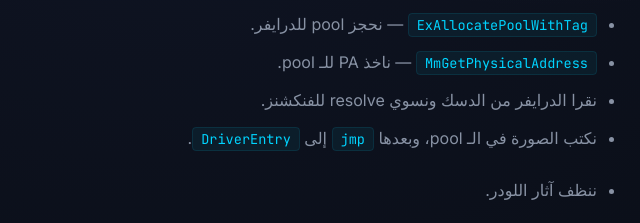
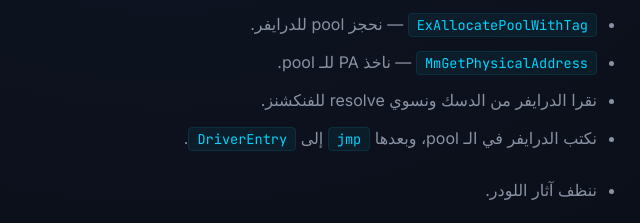
Before and after one commit to JehadAlqurashi/JehadAlqurashi.github.io, a plain HTML site: page articles/game-cheat-development-part1.html in a window 1280 px wide. Shown: the part 8526-8749 px from the top of the page, 473-1113 px from the left. Drawn offline with Linux system fonts and the light colour scheme.

```diff
--- a/articles/game-cheat-development-part1.html
+++ b/articles/game-cheat-development-part1.html
@@ -362,7 +362,7 @@ uint64_t runtime_va = ntoskrnlAddr + offset;</code></pre>
     <li><code>ExAllocatePoolWithTag</code> — نحجز pool للدرايفر.</li>
     <li><code>MmGetPhysicalAddress</code> — ناخذ PA للـ pool.</li>
     <li>نقرا الدرايفر من الدسك ونسوي resolve للفنكشنز.</li>
-    <li>نكتب الصورة في الـ pool، وبعدها <code>jmp</code> إلى <code>DriverEntry</code>.</li>
+    <li>نكتب الدرايفر في الـ pool، وبعدها <code>jmp</code> إلى <code>DriverEntry</code>.</li>
   </ul>
 </li>
 <li>ننظف آثار اللودر.</li>
```
